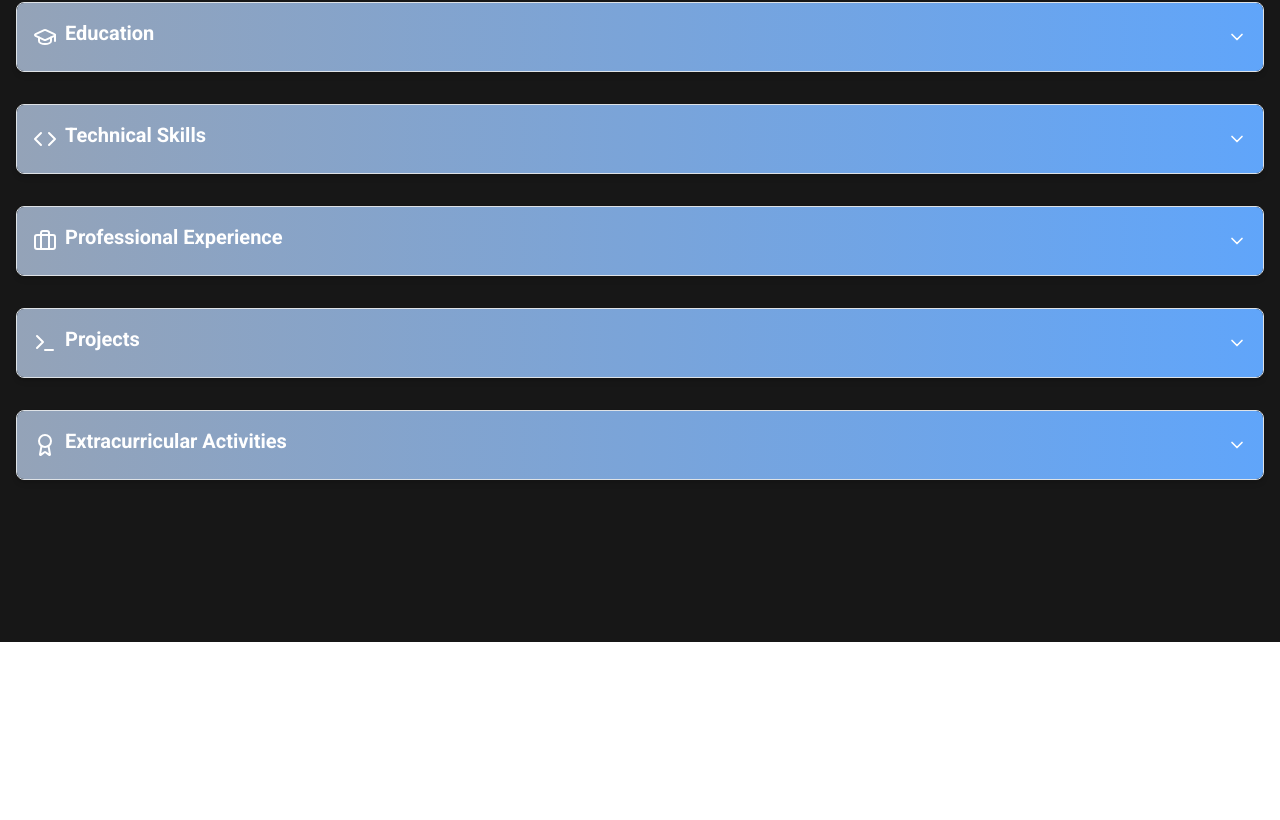
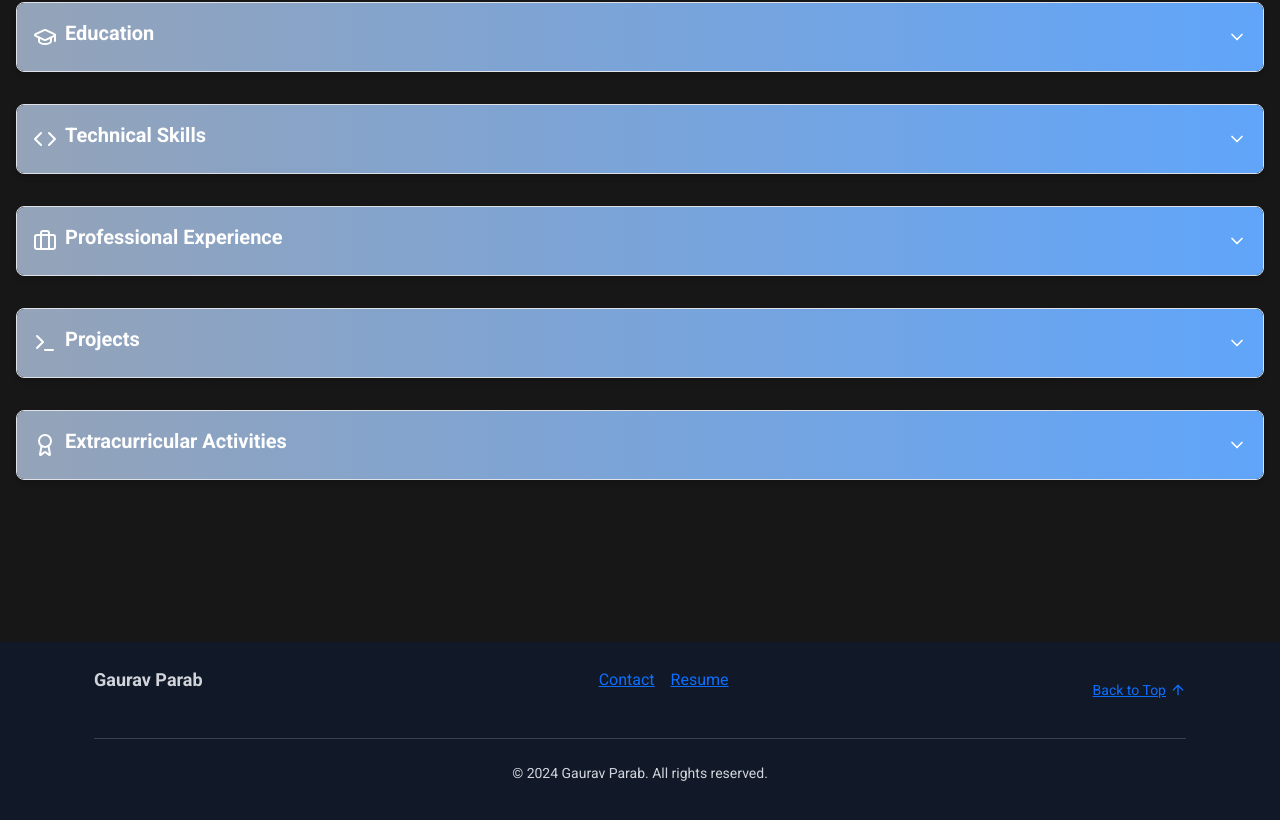
Before and after one commit to graviscool/gauravkparab.com, a Next.js app: page /resume in a window 1280 px wide. Shown: the part 214-1034 px from the top of the page. Before the commit the page ends 856 px from the top, so only its background shows below. Built offline with nearby package versions, Linux system fonts and the light colour scheme.

Commit message:
component: redesign footer - redesign footer to make it more simplistic and professional (include more things on it) - add footer at the bottom of resume and contact pages as well

```diff
--- a/src/app/components/Footer.tsx
+++ b/src/app/components/Footer.tsx
@@ -1,53 +1,79 @@
-import styles from "@/styles/Footer.module.css";
-import { Col, Container, Row } from "react-bootstrap";
+import { useState, useEffect } from "react";
+import Link from "next/link";
+import { ArrowUp } from "lucide-react";
 
-export default function Footer({ darkMode }: Readonly<{ darkMode: boolean }>) {
+export default function Footer() {
+  const [isDark, setIsDark] = useState(true);
+
+  useEffect(() => {
+    if (typeof window !== "undefined") {
+      const savedMode = localStorage.getItem("darkMode");
+      setIsDark(savedMode ? JSON.parse(savedMode) : true);
+    }
+  }, []);
+
   return (
     <footer
-      className={`footer ${
-        darkMode ? `${styles.bgDarkFooter} text-light` : "bg-dark text-light"
-      } mt-auto pt-0`}
+      className={`mt-auto py-6 transition-colors duration-200 ${
+        isDark ? "bg-gray-900 text-gray-300" : "bg-gray-100 text-gray-700"
+      }`}
     >
-      <Container fluid>
-        <Row>
-          {/* <Col md={4}>
-            <Nav> */}
-          {/* <Nav.Link href="/blurb" className="text-light">
-                Blurb
-              </Nav.Link> */}
-          {/* <Nav.Link href="/contact" className="text-light">
-                Contact
-              </Nav.Link>
-              <Nav.Link
-                href="/documents/Gaurav_Parab_resume.pdf"
-                target="_blank"
-                rel="noreferrer noopener"
-                className="text-light"
-              >
-                Resume
-              </Nav.Link>
-            </Nav>
-          </Col> */}
-          <Col>
-            {/* <Button
-              variant="outline-primary"
-              className="mr-1"
-              style={{ justifyContent: "right" }}
-              onClick={handleWebsiteInfoButtonClick}
+      <div className="container mx-auto px-4">
+        <div className="flex flex-col md:flex-row justify-between items-center">
+          <div className="mb-1 md:mb-0">
+            <p
+              className={`text-lg font-semibold transition-colors ${
+                isDark ? "hover:text-blue-400" : "hover:text-blue-600"
+              }`}
             >
-              Website Info
-            </Button> */}
-            <div className="text-end mb-0 mt-0">
-              <a href="#top" className={`${styles.topLink} link-info`}>
-                top
-              </a>
-              <p>&copy; {new Date().getFullYear()} Gaurav Parab</p>
-            </div>
-          </Col>
-        </Row>
-      </Container>
+              Gaurav Parab
+            </p>
+          </div>
+          <nav className="mb-1 md:mb-0">
+            <ul className="flex space-x-4">
+              <li>
+                <Link
+                  href="/contact"
+                  className={`transition-colors ${
+                    isDark ? "hover:text-blue-400" : "hover:text-blue-600"
+                  }`}
+                >
+                  Contact
+                </Link>
+              </li>
+              <li>
+                <Link
+                  href="/resume"
+                  className={`transition-colors ${
+                    isDark ? "hover:text-blue-400" : "hover:text-blue-600"
+                  }`}
+                >
+                  Resume
+                </Link>
+              </li>
+            </ul>
+          </nav>
+          <div className="flex items-center">
+            <a
+              href="#top"
+              className={`flex items-center text-sm transition-colors ${
+                isDark ? "hover:text-blue-400" : "hover:text-blue-600"
+              }`}
+            >
+              Back to Top <ArrowUp size={16} className="ml-1" />
+            </a>
+          </div>
+        </div>
+        <div
+          className={`mt-6 pt-6 text-center text-sm ${
+            isDark ? "border-t border-gray-700" : "border-t border-gray-300"
+          }`}
+        >
+          <p>
+            &copy; {new Date().getFullYear()} Gaurav Parab. All rights reserved.
+          </p>
+        </div>
+      </div>
     </footer>
   );
 }
-
-const handleWebsiteInfoButtonClick = () => {};
--- a/src/app/components/Main.tsx
+++ b/src/app/components/Main.tsx
@@ -8,6 +8,7 @@ import TypeIt from "typeit-react";
 import { ParallaxBanner } from "react-scroll-parallax";
 import Head from "next/head";
 import TechStack from "./TechStack";
+import { ArrowUp } from "lucide-react";
 
 export default function Main({ darkMode }: Readonly<{ darkMode: boolean }>) {
   const [typeItInstance, setTypeItInstance] = useState<any>(null);
@@ -136,6 +137,7 @@ export default function Main({ darkMode }: Readonly<{ darkMode: boolean }>) {
                     style={{ marginTop: "4.5rem" }}
                   >
                     top
+                    <ArrowUp size={16} className="ml-1" />
                   </a>
                 </div>
                 <div className="px-3">
@@ -362,6 +364,7 @@ export default function Main({ darkMode }: Readonly<{ darkMode: boolean }>) {
                   </h2>
                   <a href="#top" className={`mt-4 ${styles.topLink}`}>
                     top
+                    <ArrowUp size={16} className="ml-1" />
                   </a>
                 </div>
                 <div
@@ -426,6 +429,7 @@ export default function Main({ darkMode }: Readonly<{ darkMode: boolean }>) {
                   </h2>
                   <a href="#top" className={`mt-4 ${styles.topLink}`}>
                     top
+                    <ArrowUp size={16} className="ml-1" />
                   </a>
                 </div>
                 <TechStack darkMode={darkMode} />
--- a/src/app/contact/page.tsx
+++ b/src/app/contact/page.tsx
@@ -10,6 +10,7 @@ import ContactNavbar from "../components/ContactNavbar";
 import emailjs from "@emailjs/browser";
 import styles from "@/styles/Contact.module.css";
 import { CardImg } from "react-bootstrap";
+import Footer from "../components/Footer";
 
 export default function Contact() {
   const [isDark, setIsDark] = useState(true);
@@ -198,7 +199,7 @@ export default function Contact() {
             </Card>
           </div>
         </div>
-        <div className="container">
+        <div className="container pb-3">
           <Card
             className={`${
               isDark ? "bg-slate-800" : "bg-white"
@@ -236,6 +237,7 @@ export default function Contact() {
           </Card>
         </div>
       </div>
+      <Footer />
     </>
   );
 }
--- a/src/app/resume/page.tsx
+++ b/src/app/resume/page.tsx
@@ -2,6 +2,7 @@
 import ResumeNavbar from "@/src/app/components/ResumeNavbar";
 import { useEffect, useState } from "react";
 import InteractiveResume from "../components/InteractiveResume";
+import Footer from "../components/Footer";
 
 export default function Resume() {
   const [isDark, setIsDark] = useState(true);
@@ -18,6 +19,7 @@ export default function Resume() {
       <title>Resume - Gaurav Parab</title>
       <ResumeNavbar setDark={setIsDark} />
       <InteractiveResume darkMode={isDark} />
+      <Footer />
     </>
   );
 }
```
